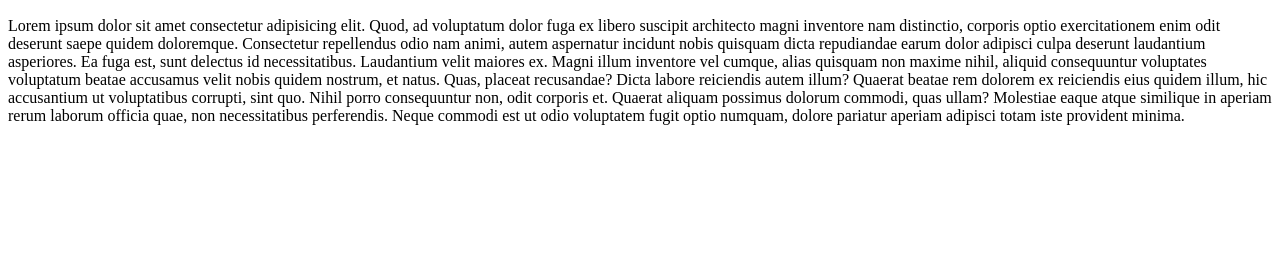
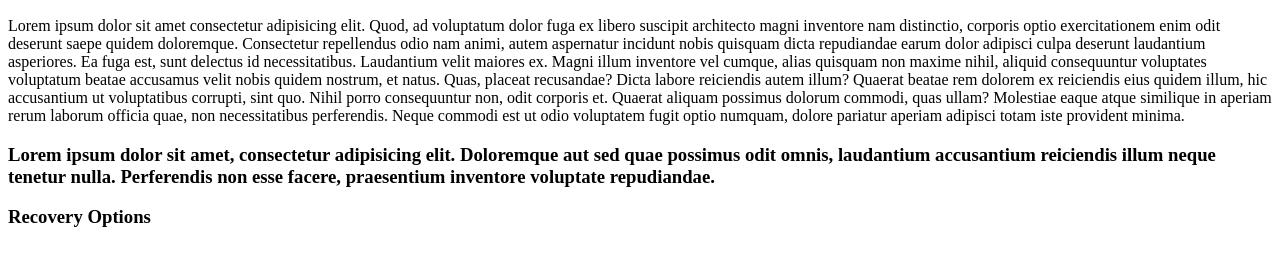
Before and after one commit to ngthinhthanh2k10-hue/ToNhomSo1, a plain HTML site: page index.html in a window 1280 px wide. Shown: the part 110-376 px from the top of the page. Drawn offline with Linux system fonts and the light colour scheme.

Commit message:
Sua lan 3

```diff
--- a/index.html
+++ b/index.html
@@ -28,5 +28,8 @@
       optio numquam, dolore pariatur aperiam adipisci totam iste provident
       minima.
     </p>
+
+    <h3>Lorem ipsum dolor sit amet, consectetur adipisicing elit. Doloremque aut sed quae possimus odit omnis, laudantium accusantium reiciendis illum neque tenetur nulla. Perferendis non esse facere, praesentium inventore voluptate repudiandae.</h3>
+    <h3>Recovery Options</h3>
   </body>
 </ht
```
